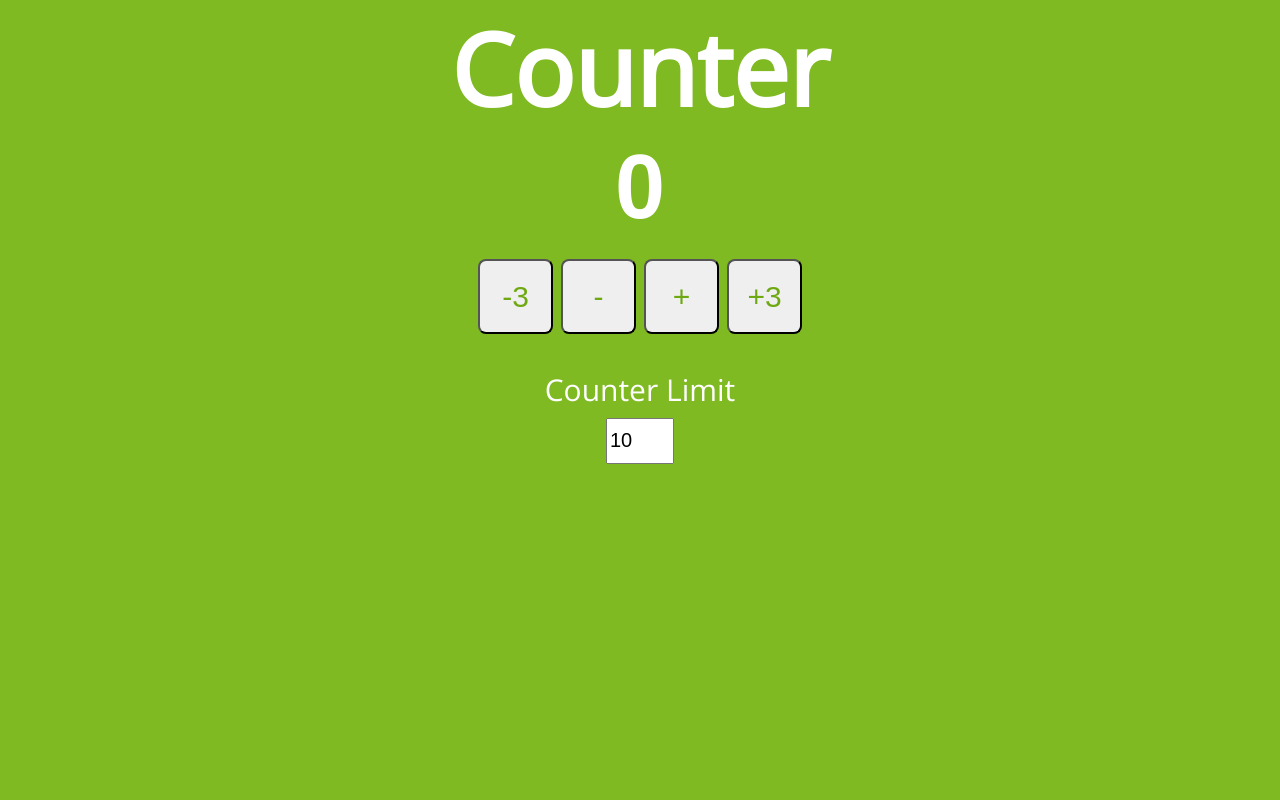
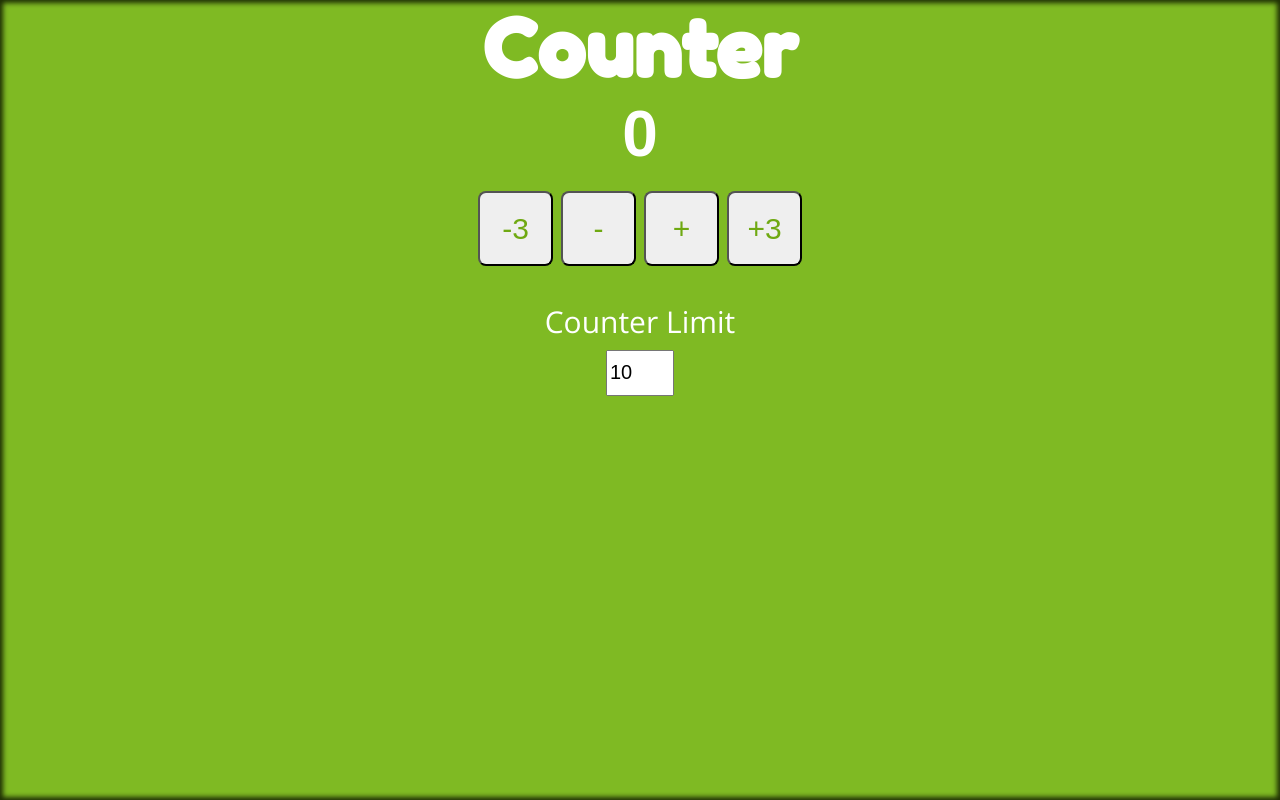
Before and after one commit to richpjames/counter, a React (Create React App) app: page / in a window 1280 px wide. Built offline with nearby package versions, Linux system fonts and the light colour scheme.

Commit message:
change h1 font to Fredoka One and add box shadow

```diff
--- a/src/index.css
+++ b/src/index.css
@@ -5,10 +5,7 @@ body {
     -moz-osx-font-smoothing: grayscale;
     background-color: #7fba23;
     font-family: "Open Sans", sans-serif;
-}
-
-code {
-    font-family: source-code-pro, Menlo, Monaco, Consolas, "Courier New", monospace;
+    box-shadow: inset 0px 0px 5px 3px rgba(30, 46, 4, 1);
 }
 
 h1,
@@ -18,9 +15,10 @@ h2 {
 }
 
 h1 {
-    font-size: 100px;
+    font-size: 5em;
+    font-family: "Fredoka One", sans-serif;
 }
 
 h2 {
-    font-size: 90px;
+    font-size: 4em;
 }
```
